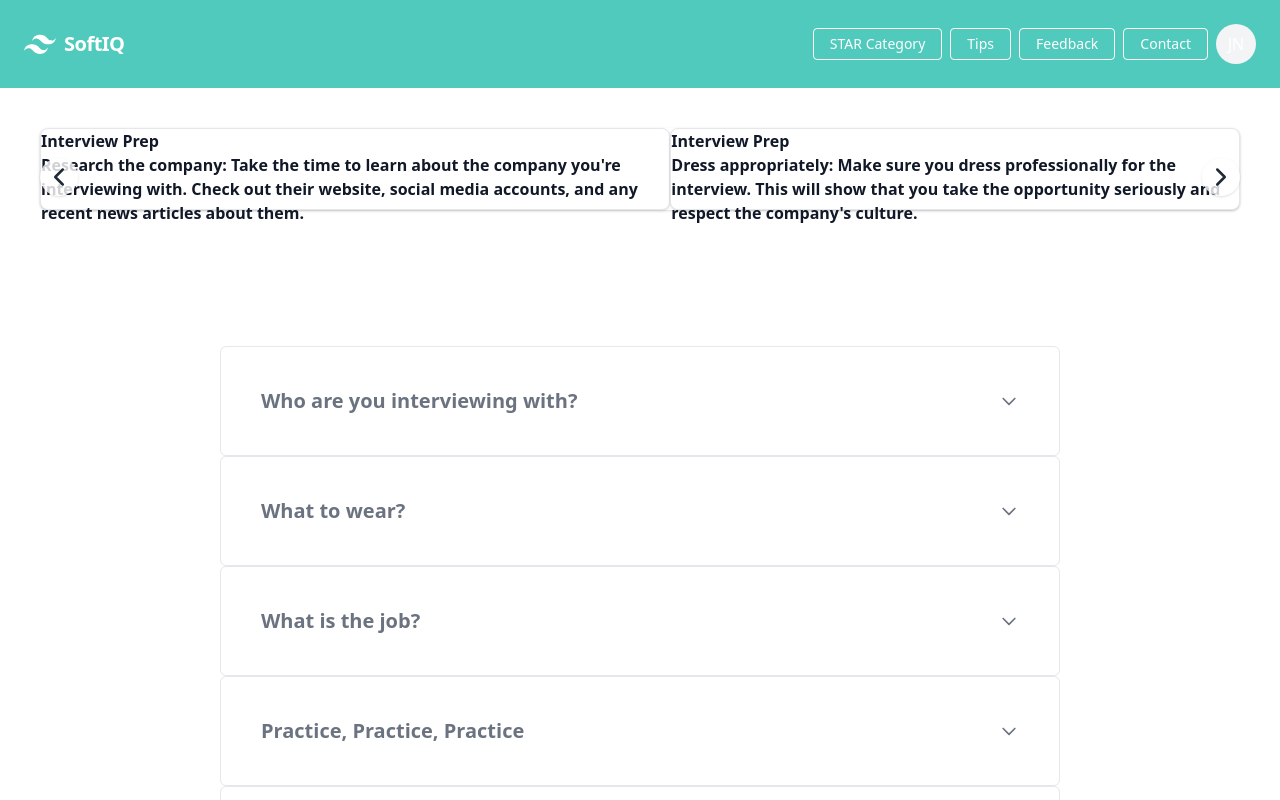
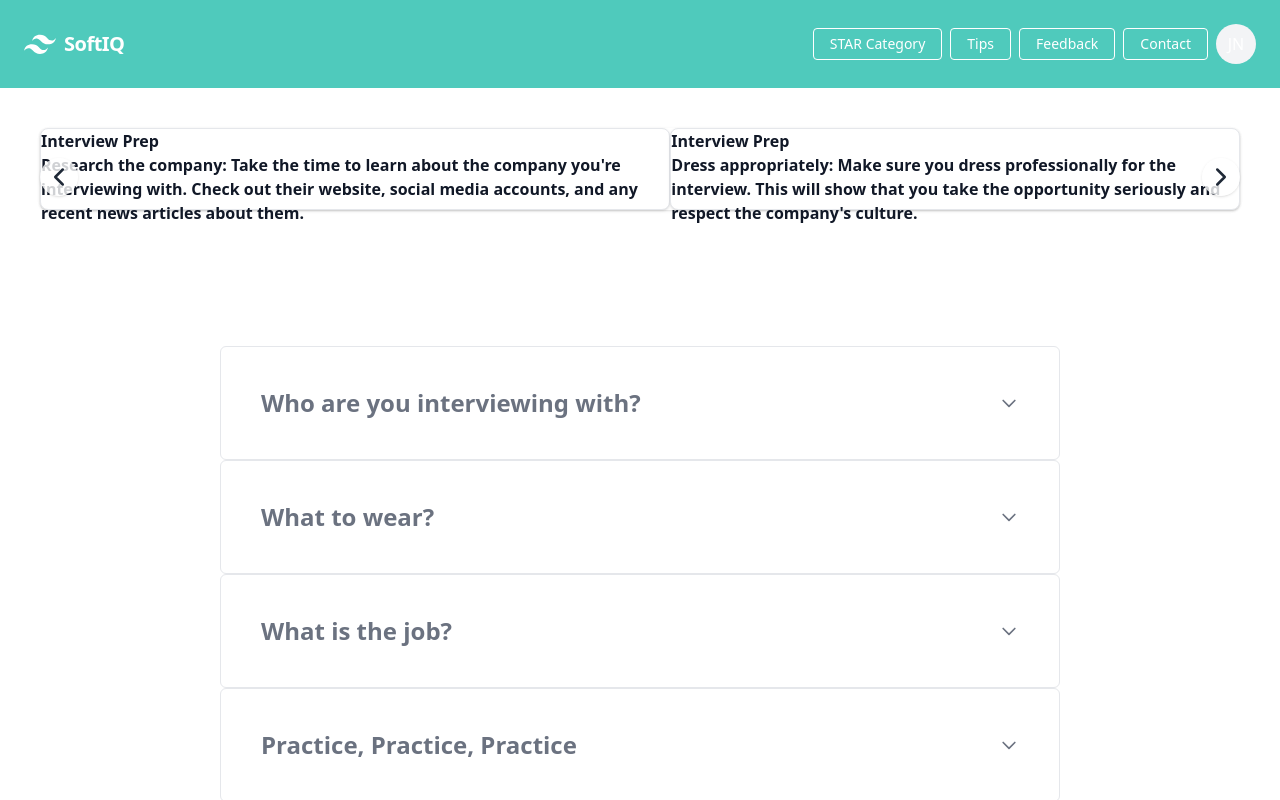
Before and after one commit to RavenGard/SoftIQ, a React (Vite) app in the folder client/: page /tips in a window 1280 px wide. Shown: the top 800 px of the page. Built offline with nearby package versions, Linux system fonts and the light colour scheme.

Commit message:
changed text size for accordion

```diff
--- a/client/src/Components/Tips/Accordion.jsx
+++ b/client/src/Components/Tips/Accordion.jsx
@@ -41,16 +41,20 @@ const TipAccordion = () => {
   const theAccordion = tipsData.map((data, key) => {
   return (
     <div key={key}>
-        <div class=" flex flex-col items-center ">
-            <div class="flex items-center justify-between w-9/12 p-10 font-medium text-left text-gray-500 border border-b-1 border-gray-200 rounded-md focus:ring-4 focus:ring-gray-200 dark:focus:ring-gray-800 dark:border-gray-700 dark:text-neutral-950 hover:text-white hover:bg-indigo-950 dark:hover:bg-gray-500">
+        <div class=" flex flex-col items-center">
+            <div class="flex items-center justify-between w-9/12 p-10  text-left text-gray-500 border border-b-1 border-gray-200 rounded-md focus:ring-4 focus:ring-gray-200 dark:focus:ring-gray-800 dark:border-gray-700 dark:text-neutral-950 hover:text-white hover:bg-indigo-950 dark:hover:bg-gray-500">
 
               <Accordion open={open === data.tipId} icon={<Icon id={data.tipId} open={open} />}>
                 <AccordionHeader onClick={() => handleOpen(data.tipId)}>
-                  {data.tipTitle}
+                  <div className="text-2xl">
+                    {data.tipTitle}
+                  </div>
                 </AccordionHeader>
 
                 <AccordionBody>
-                  {data.description}
+                  <div className="text-lg">
+                    {data.description}
+                  </div>
                 </AccordionBody>
               </Accordion>
               </div>
```
